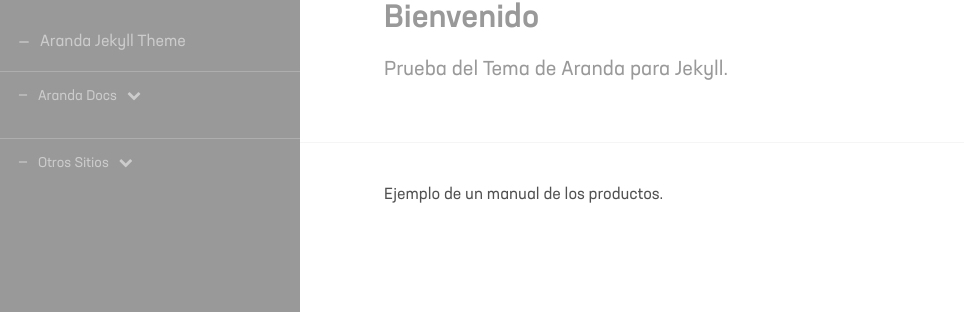
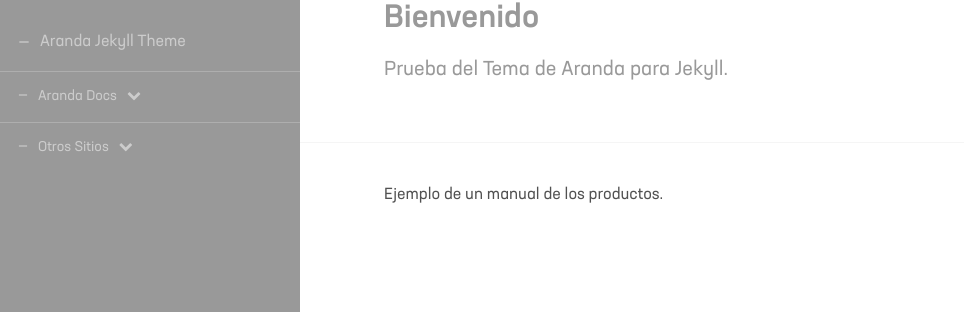
Before and after one commit to aranda-docs/aranda-jekyll-theme, a Jekyll site: the page built from docs/index.md, in a window 1280 px wide. Shown: the part 108-420 px from the top of the page, without its empty margins (0-964 px from the left). Built offline with Jekyll 4.4.1, drawn with Linux system fonts in a browser that asks for light colours; nearby versions of some CDN libraries.

Commit message:
Update _sidebar.scss

```diff
--- a/_sass/components/_sidebar.scss
+++ b/_sass/components/_sidebar.scss
@@ -34,8 +34,9 @@
 .contenedor-menu .menu {
   .icono {
     &.izquierda {
-      float: left;
-      margin-right: 10px;
+      margin-left: 10px;
+      position: absolute;
+      left: 86%;
     }
 
     &.derecha {
@@ -133,13 +134,13 @@
   }
   .group {
     border-top: 1px solid transparentize($white, 0.8);
-    padding-bottom: $margin;
     font-size: $typo_hummingbird;   // @@CHANGE
 
 
     .group_title {
       font-weight: 400;
       padding: $margin;
+      font-size: 16px;
 
     }
     li {
```
